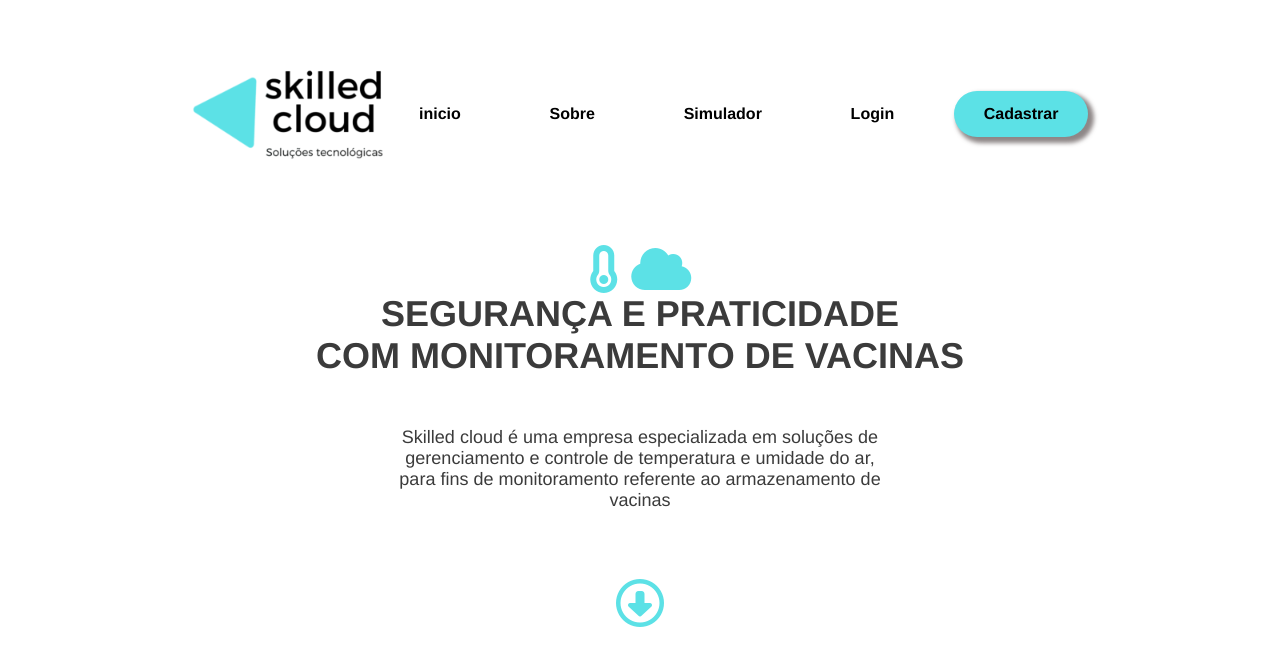
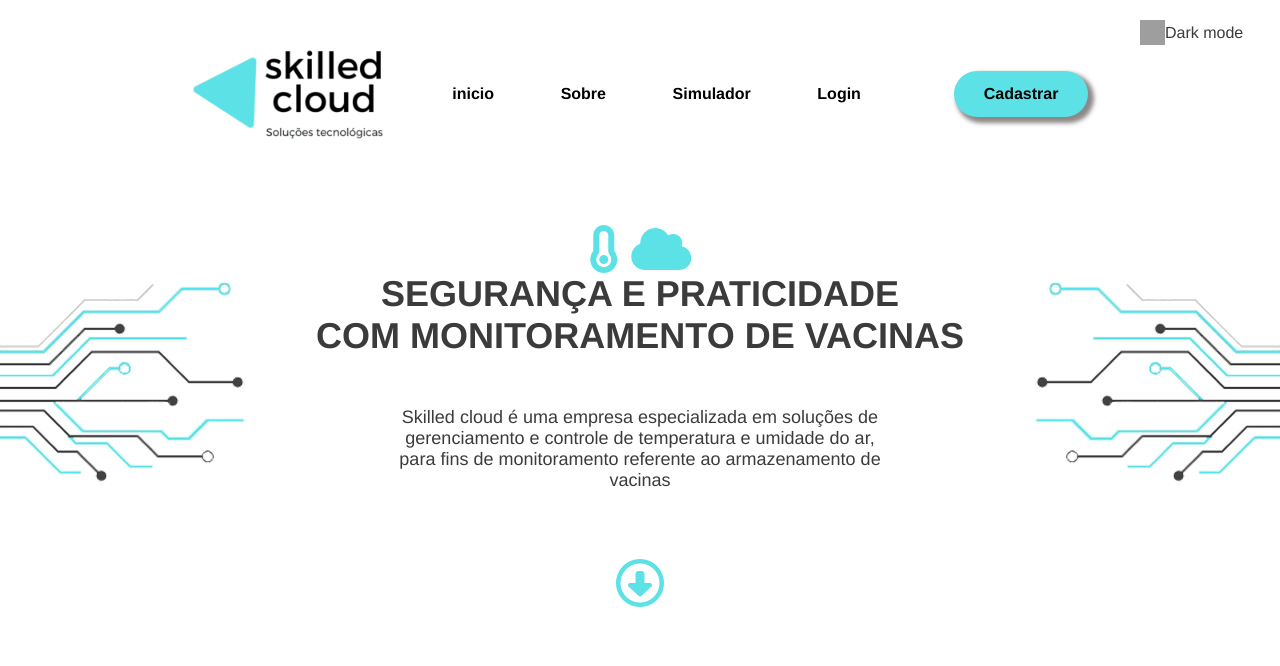
Before and after one commit to nickjng/skilled-cloud, a plain HTML site: page inicio.html in a window 1280 px wide. Drawn offline with Linux system fonts and the light colour scheme; grey boxes are pictures that could not be loaded.

Commit message:
Foi adcionado o fundo do inicio, o botão darkmode

```diff
--- a/inicio.html
+++ b/inicio.html
@@ -10,10 +10,15 @@
     <title>Skilled Cloud</title>
 </head>
 <body id="id_body">
+    <div id="photo_fundo"> <!-- imagem de fundo  -->
+        <!-- Menu ou Header -->
         <header>
+            <div onclick="dark()" class="dark_mode">
+                <img  src="https://cdn-icons-png.flaticon.com/512/5262/5262027.png"> <p>Dark mode</p>
+            </div>
             <div class="container">
                 <div id="foto_logo" class="foto-logo">
-                <img onclick="dark()" src="imgs/skilled_cloud.png" >
+                    <img  src="imgs/skilled_cloud.png">
                 </div>
                 <ul class="nav-bar">
                     <li>
@@ -34,10 +39,11 @@
                     </div>
             </div>
         </header>
+        <!-- Conteudo -->
     <div class="inicio" >
         <div class="icons-1">
-            <i class="fas fa-thermometer-empty fa-3x"></i>
-            <i class="fas fa-cloud fa-3x"></i>
+            <i class="fas fa-thermometer-empty fa-3x"></i> <!--Utilizando o icone de termometro-->
+            <i class="fas fa-cloud fa-3x"></i> <!---->
         </div>
         <div class="title">
             <span>SEGURANÇA E PRATICIDADE<br>
@@ -50,7 +56,7 @@
             vacinas</span>
         </div>
         <div class="seta">
-            <i class="far fa-arrow-alt-circle-down fa-3x"></i>
+            <i class="far fa-arrow-alt-circle-down fa-3x"></i> <!-- Utilizando o icone da seta apontando pra baixo-->
         </div>
     </div>
 </div>
@@ -62,23 +68,25 @@
     function dark(){
      if (theme_dark == false) {
          theme_dark = true;
-         id_body.style.backgroundColor = "black"
+         photo_fundo.style.backgroundImage = "url(imgs/background_dark.jpg)"
+         id_body.style.backgroundColor = "#141414"
          id_body.style.color = "white"
          a_inicio.style.color = "white"
          a_sobre.style.color = "white"
          a_simulador.style.color = "white"
          a_login.style.color = "white"
-         foto_logo.innerHTML = `<img onclick="dark()" src="imgs/Logotipo_black_2.png" >`
+         foto_logo.innerHTML = `<img src="imgs/Logotipo_black_2.png" >`
         //  alert("tema escuro")
      } else{
          theme_dark = false
+         photo_fundo.style.backgroundImage = "url(imgs/background_white.jpg)"
          id_body.style.backgroundColor = "white"
          id_body.style.color = "#3B3B3B"
          a_inicio.style.color = "black"
          a_sobre.style.color = "black"
          a_simulador.style.color = "black"
          a_login.style.color = "black"
-         foto_logo.innerHTML = `<img onclick="dark()" src="imgs/skilled_cloud.png" >`
+         foto_logo.innerHTML = `<img src="imgs/skilled_cloud.png" >`
         //  alert("tema claro")
      }
     }
--- a/style.css
+++ b/style.css
@@ -9,13 +9,32 @@ body{
     font-family: 'Franklin Gothic Medium', 'Arial Narrow', Arial, sans-serif;
     color: #3B3B3B;
 }
-/* -------------- Body termina aqui -------------------- */
+
+#photo_fundo{
+    background-image: url(imgs/background_white.jpg);
+    background-size: cover;
+}
+.dark_mode{
+    height: 25px;
+    width: 120px;
+    float: right;
+    margin-right: 20px;
+    margin-top: 20px;
+    display: flex;
+    align-items: center;
+
+}
+.dark_mode img{
+    height: 25px;
+    width: 25px;
+
+
+}
 
 /* CSS do cabeçalho da pagina (header)
 ------------------ header começa aqui ----------------------- */
 header{
     height: 140px;
-    margin-top: 20px;
 }
 
 /* CSS do Container do Header
@@ -48,7 +67,7 @@ header .nav-bar{
     list-style-type: none;
     display: flex;
     width: 600px;
-    justify-content: space-between;
+    justify-content: space-around;
 
 }
 
@@ -108,16 +127,17 @@ header .nav-bar{
 .inicio .seta{
     margin-top: 68px;
     color: #5CE1E6;
-    animation-name: fly;
-    animation-duration: 1s;
-    animation-timing-function: ease-in-out;
-    animation-iteration-count: infinite;
-    animation-direction: alternate-reverse;
+    animation-name: fly;  /*Dando um nome para a função animation*/
+    animation-duration: 1s; /*Definindo o tempo da animação*/
+    animation-timing-function: ease-in-out; /*Definindo como irá reajir a animação*/
+    animation-iteration-count: infinite; /*Defindo que a animação vai se repitir inifinitamente*/
+    animation-direction: alternate-reverse; /*Definindo sua direção*/
 
 }
+/*-------------------@Keyframe fly ------------------------*/
 @keyframes fly {
-    100%{
-        transform: translateY(50px)    ;
+    100%{ /*quando a animação chegar ao seus 100%*/
+        transform: translateY(30px); /*vai mexer o icone em 30px no seu Y */
     }
 }
 /* ______________________________Nickolas Junior acabou aqui_____________________________*/
```
Also changed, not shown: imgs/background_dark.jpg (added), imgs/background_white.jpg (added). Lines whose indentation alone changed are shown as unchanged.
